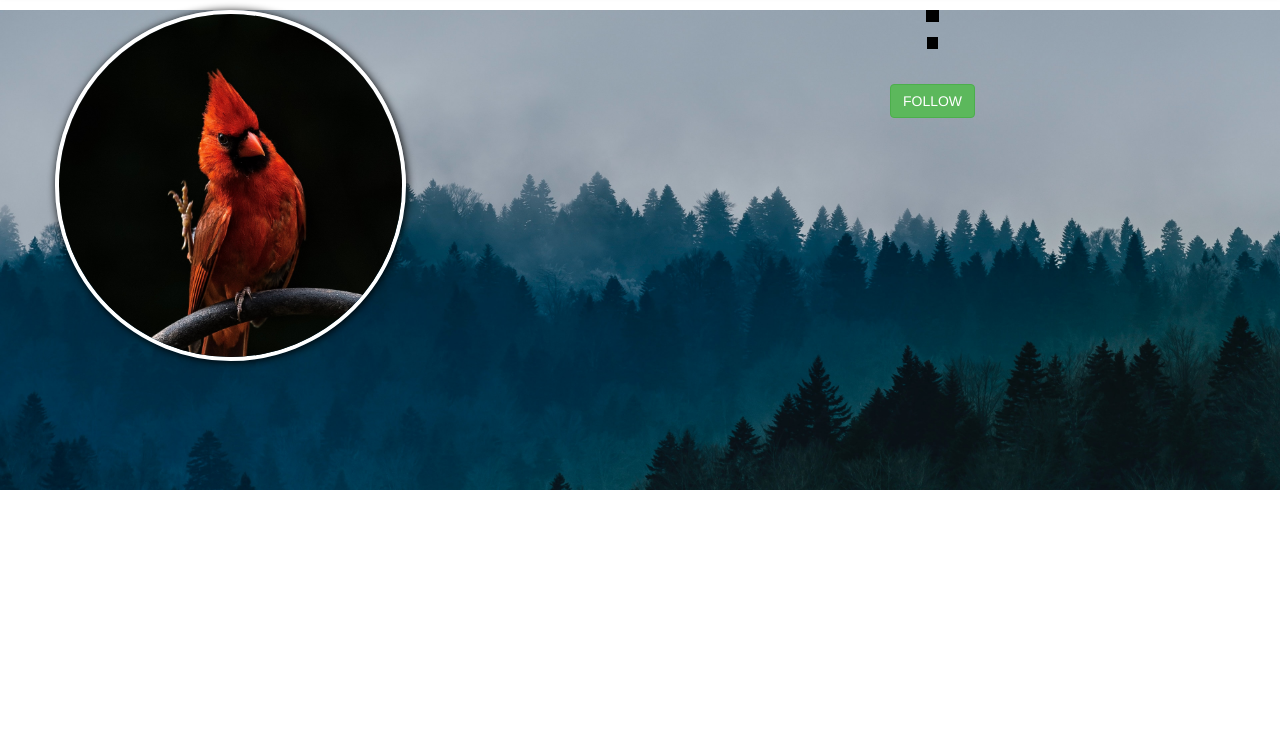
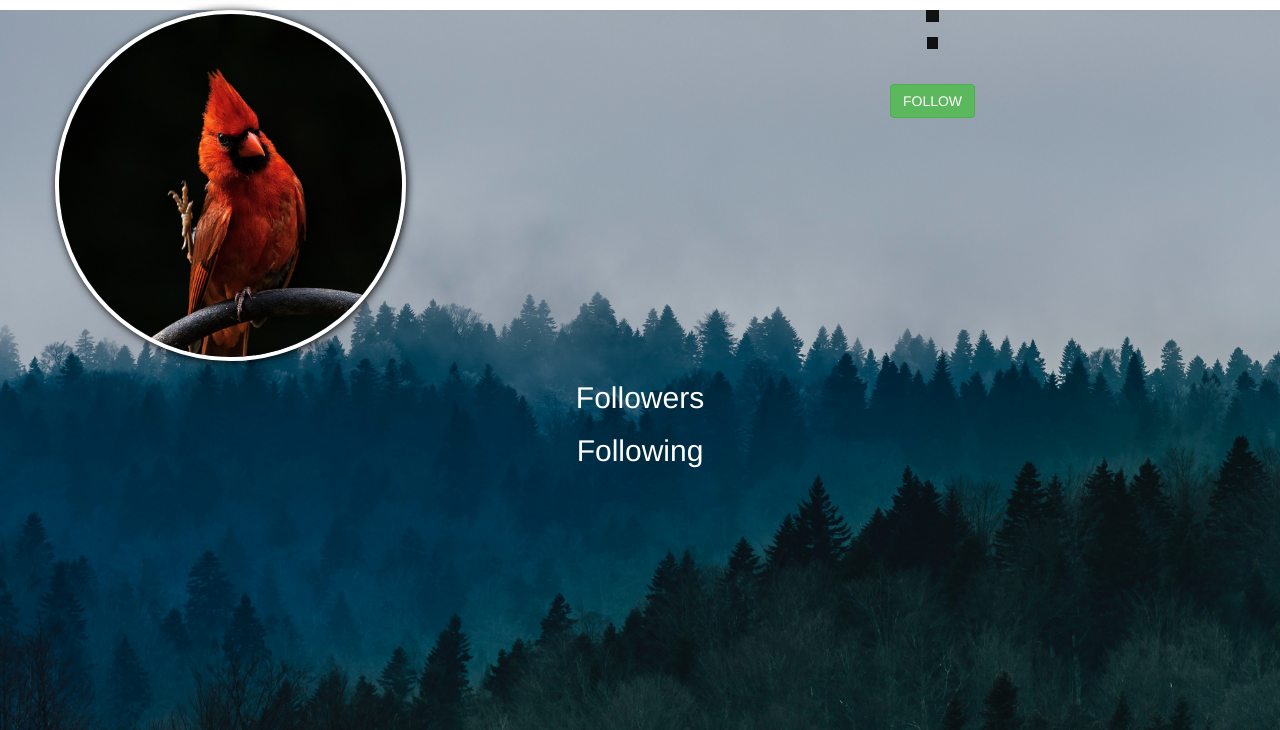
Before and after one commit to gagangulyani/Prosfora, a Flask app: template templates/profile.html in a window 1280 px wide. Shown: the part 80-810 px from the top of the page. Before the commit the page ends 570 px from the top, so only its background shows below. Run offline with Flask 2, Linux system fonts and the light colour scheme; the template is opened without the code that fills it, so the values that code supplies are empty; parts of the project's set-up code (start-up, migrations or seed data) failed here and were passed over; some libraries are stand-ins or nearby versions.

Commit message:
Updated User Model and Profile Template

```diff
--- a/static/css/styles.css
+++ b/static/css/styles.css
@@ -289,16 +289,19 @@ body > div.landing-2.bg-cont > div > div > div.col-12.col-lg-6.mt-sm-5 > div > d
     background-size: cover;
     background-repeat: no-repeat;
     background-position: center;
-    min-height: 60vh;
+    min-height: 90vh;
 }
 .userBannerInfo:nth-of-type(1){
     font-weight: bold;
     font-size: 2.2em;
 }
+.userBannerInfo:nth-child(5){
+    font-size: 1.5em;
+}
 .userBannerInfo{
     color:white;
     font-size: 2em;
-    background-color: black;
+    background-color: rgba(0,0,0,0.9);
     display: inline-block;
     padding: 0.2em;
 }
@@ -316,3 +319,13 @@ body > div.landing-2.bg-cont > div > div > div.col-12.col-lg-6.mt-sm-5 > div > d
 .btn-outline-light{
     background-color: rgba(0,0,0,0.8);
 }
+.follow-list-link, .follow-list-link:hover{
+    text-decoration: none;
+    color:white;
+}
+.follow-list-link:hover h1{
+    transition: all 0.5s ease;
+    text-shadow: 0px 10px 10px black;
+    background-color: rgba(0,0,0,0.4);
+    border-radius: 2em;
+}
--- a/templates/profile.html
+++ b/templates/profile.html
@@ -37,6 +37,22 @@
                     </div>
                 </div>
             </div>
+            <div>
+                <div class="row p-1">
+                    <div class="col-6 text-center">
+                        <a class = 'follow-list-link' href="/profile/{{current_user.username}}/followers">
+                            <h1 class="h2 p-2">Followers</h1>
+                            <p class="">{{userInfo.totalFollowers}}</p>
+                        </a>
+                    </div>
+                    <div class="col-6 text-center">
+                        <a class = 'follow-list-link' href="/profile/{{current_user.username}}/following">
+                            <h1 class="h2 p-2">Following</h1>
+                            <p class="">{{userInfo.totalFollowing}}</p>
+                        </a>
+                    </div>
+                </div>
+            </div>
         </div>
     </div>
 </div>
```
Also changed, not shown: models/user.py (+8 -0 lines).
